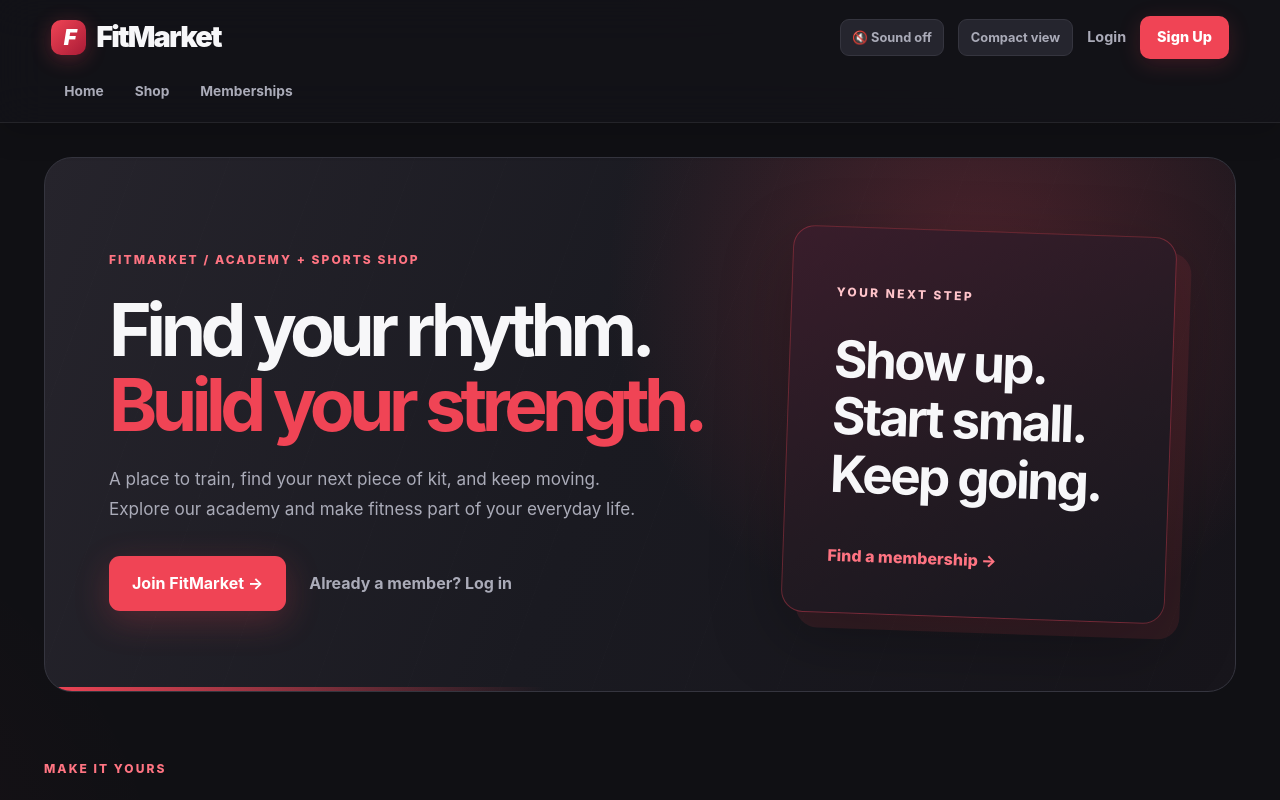
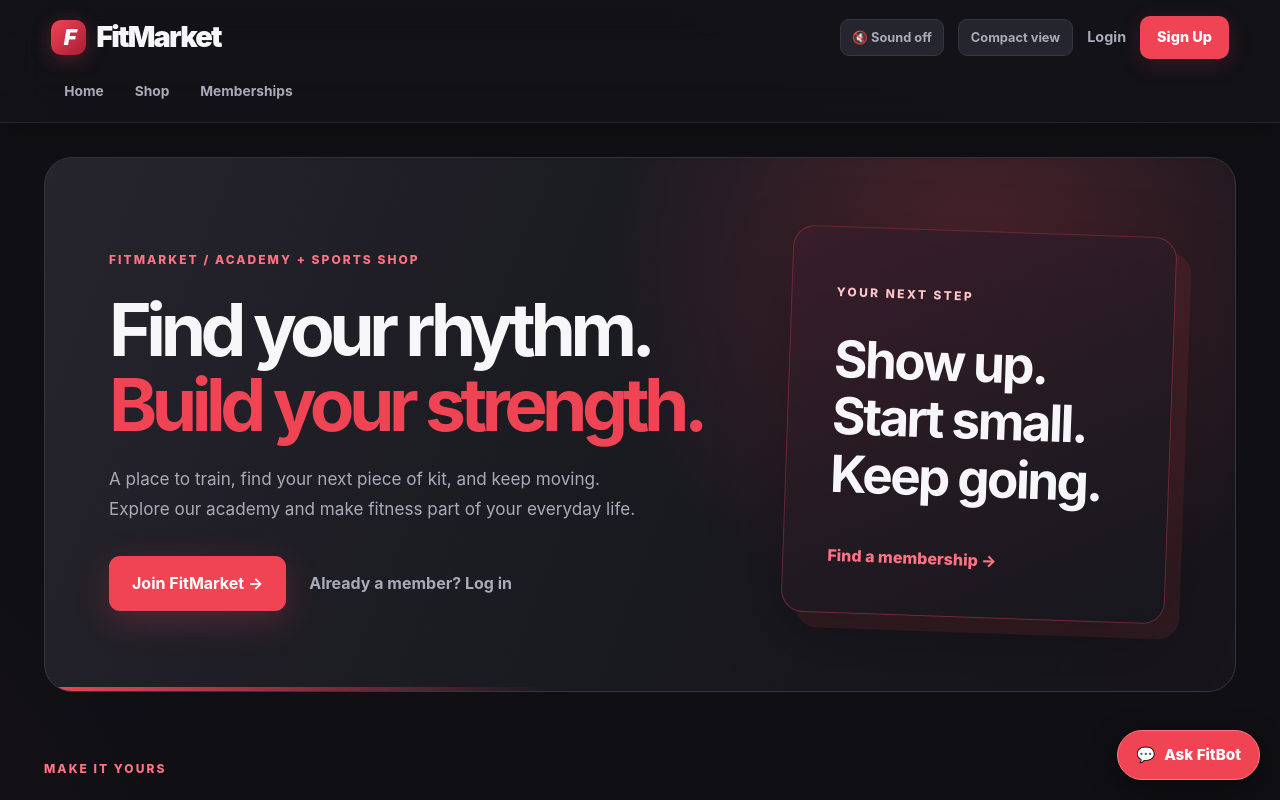
Before and after one commit to abdullah-hassib/FitMarket, an Angular app: page / in a window 1280 px wide. Shown: the top 800 px of the page. Built offline with nearby package versions, Linux system fonts and the light colour scheme.

Commit message:
fix: render FitBot from app root instead of third-party floating script

```diff
--- a/src/app/app.html
+++ b/src/app/app.html
@@ -4,3 +4,4 @@
   <router-outlet />
 </main>
 <app-feedback-toast />
+<app-fitbot />
```
